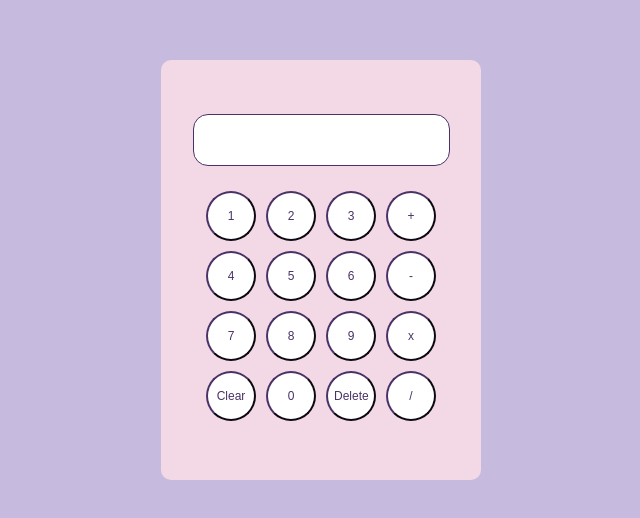
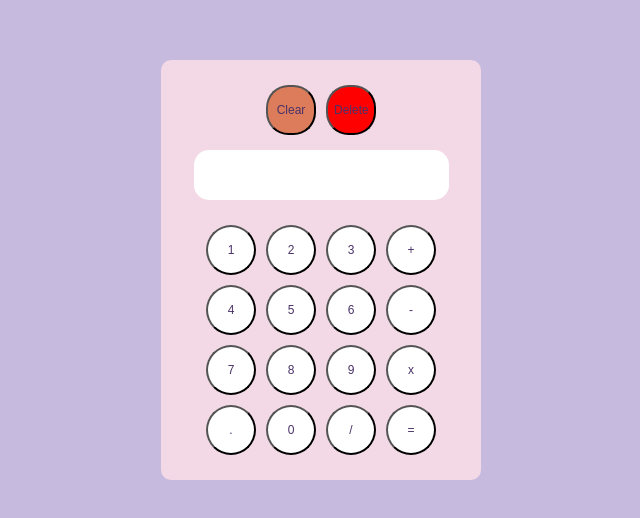
Before and after one commit to samjhanaaa/Calculator, a plain HTML site: page index.html in a window 1280 px wide. Shown: the part 130-648 px from the top of the page, without its empty margins (319-959 px from the left). Drawn offline with Linux system fonts and the light colour scheme.

Commit message:
changes on button

```diff
--- a/index.html
+++ b/index.html
@@ -9,6 +9,10 @@
 </head>
 <body>
    <div class="outer-border">
+    <div class="two-buttons">
+    <button class="clear">Clear</button>
+    <button class="delete">Delete</button>
+    </div>
    <div class="display-result"> </div>
    <div class="all-buttons">
     <button class="one">1</button>
@@ -26,10 +30,10 @@
     <button class="nine">9</button>
     <button class="multiply">x</button>
 
-    <button class="clear-result">Clear</button>
+    <button class="fullstop">.</button>
     <button class="zero">0</button>
-    <button class="delete">Delete</button>
     <button class="division">/</button>
+    <button class="isequalto">=</button>
 
 
    </div>
--- a/style.css
+++ b/style.css
@@ -21,7 +21,7 @@ body {
 
 .display-result {
     background-color: #ffffff;
-    border: 1px solid #4a3267;
+    border-color: #4a3267;
     display: flex;
     align-items: center;
     justify-content: right;
@@ -29,6 +29,7 @@ body {
     width: 85%;
     margin-bottom: 20px;
     border-radius: 15px;
+    font-size: 25px;
 }
 
 .all-buttons {
@@ -36,12 +37,28 @@ body {
     grid-template-columns: repeat(4, auto);
 }
 
+.two-buttons {
+    text-align: center;
+    display: flex;
+    margin-bottom: 10px;
+}
+
+.clear {
+    background-color: rgb(220, 124, 90);
+    border-radius: 45%;
+}
+
+.delete {
+    background-color: red;
+    border-radius: 45%;
+}
+
 button {
     height: 50px;
     width: 50px;
     margin: 5px;
     border-radius: 50%;
-    border-color: #4a3267;
+
     text-align: center;
     color: #4a3267;
     font-size: 12px;
```
